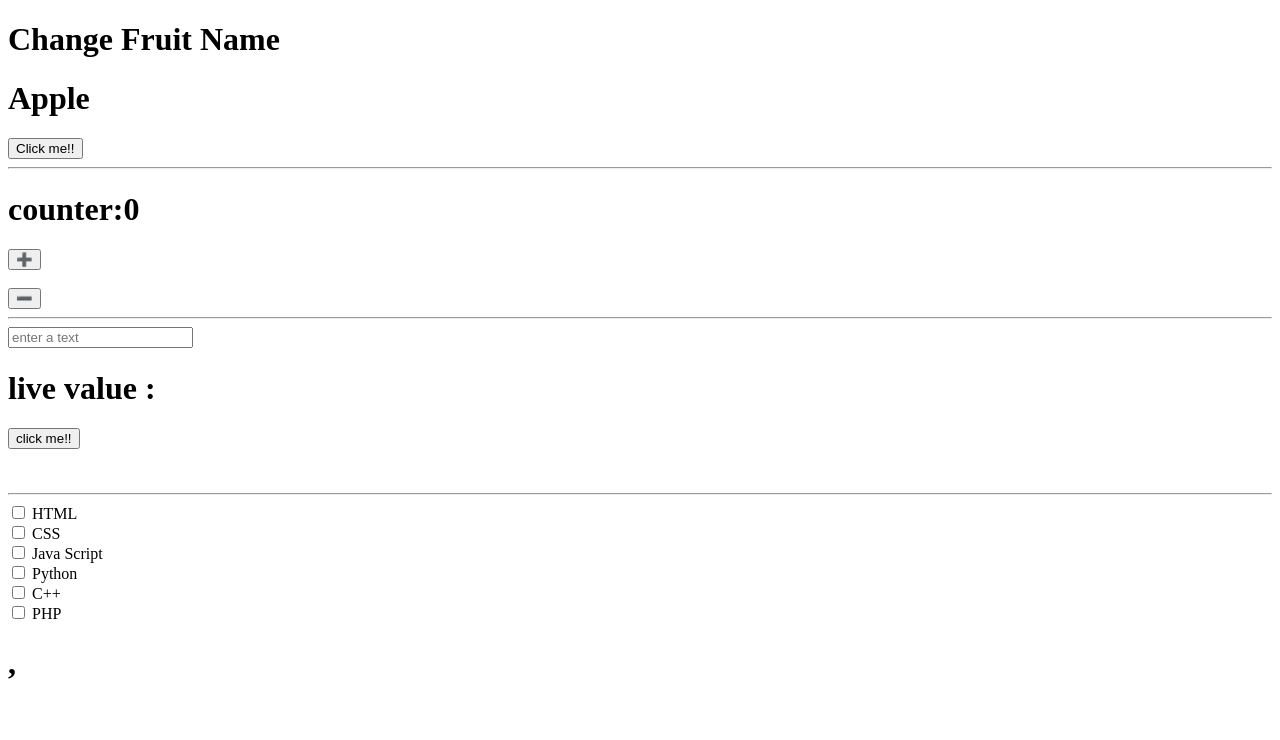
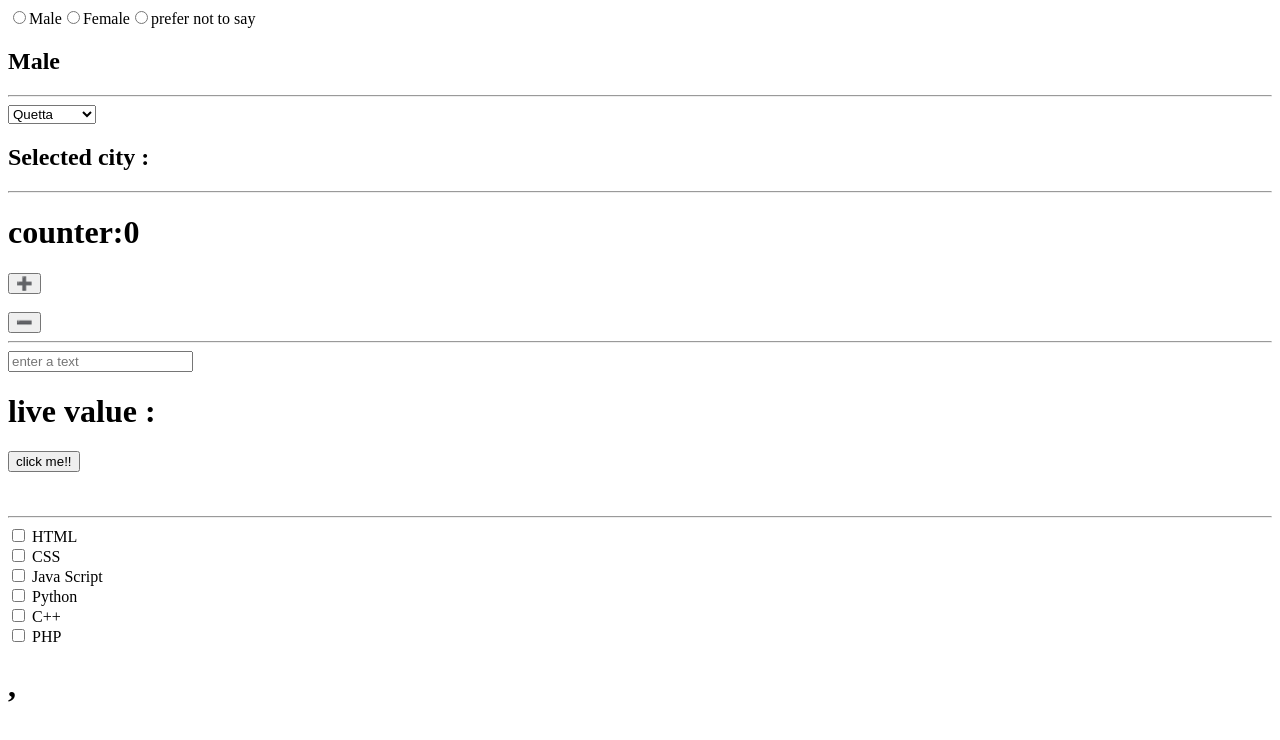
Before and after one commit to MustafaMemon0099/React-Practice, a React (Vite) app: page / in a window 1280 px wide. Shown: the top 740 px of the page. Built offline with nearby package versions, Linux system fonts and the light colour scheme.

Commit message:
remove change fruit name and added a radio btn and dropdown

```diff
--- a/src/App.jsx
+++ b/src/App.jsx
@@ -5,17 +5,29 @@ import Skills from './Skills';
 
 
 function App() {
-  const [Fruit, abc] = useState("Apple");
-
-  const changefruit = () => {
-    abc(Fruit === "Apple" ? "Banana" : "Apple" );
-  }
-
+ const [gender , setgender] = useState("Male")
+ const [city , setcity] = useState("")
   return (
     <div>
-      <h1>Change Fruit Name</h1>
-      <h1>{Fruit}</h1>
-      <button className='btn' onClick={changefruit}>Click me!!</button>
+      <input type='radio' name='gender' value = "Male" id='Male' onChange={(e)=>setgender(e.target.value)} chacked = {gender === "Male"}/>
+      <label htmlFor='Male'>Male</label>
+
+      <input type='radio' name='gender' value = "Female" id='Female' onChange={(e)=>setgender(e.target.value)} chacked = {gender === "Female"}/>
+       <label htmlFor='Female'>Female</label>
+
+       <input type='radio' name='gender' value = "prefer not to say" id='prefer not to say' onChange={(e)=>setgender(e.target.value)} chacked = {gender === "prefer not to say"}/>
+      <label htmlFor='prefer not to say'>prefer not to say</label>
+
+       <h2>{gender}</h2>
+       <hr></hr>
+       <select onChange={function(e){setcity (e.target.value)}} defaultValue={"Quetta"}>
+        <option value="Karachi">Karachi</option>
+        <option value="Lahore">Lahore</option>
+        <option value="Islamabad">Islamabad</option>
+        <option value="Quetta">Quetta</option>
+        <option value="Rawalpindi">Rawalpindi</option>
+       </select>
+       <h2>Selected city : {city}</h2>
       <hr></hr>
       <Products/>
       <hr></hr>
```
